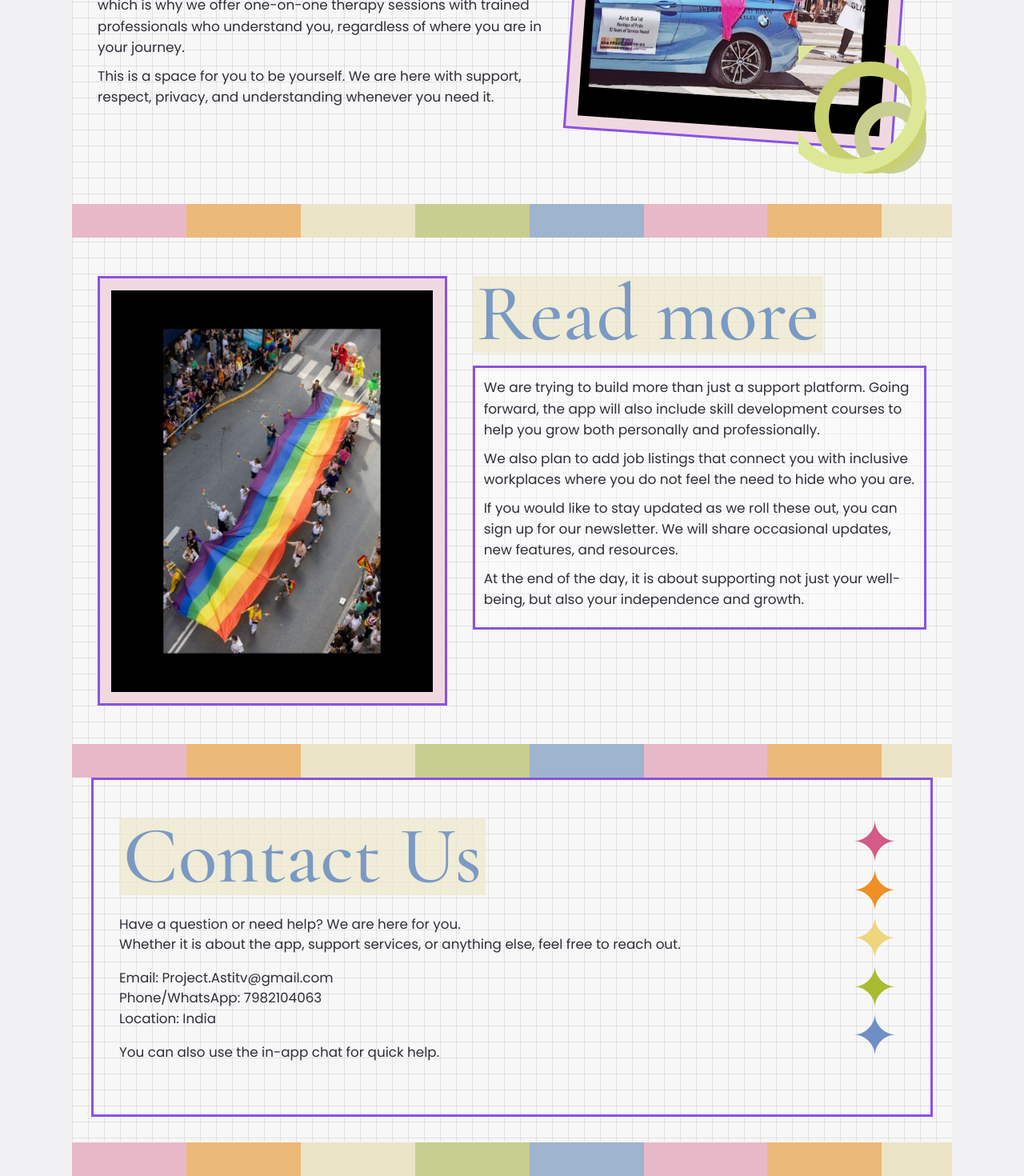
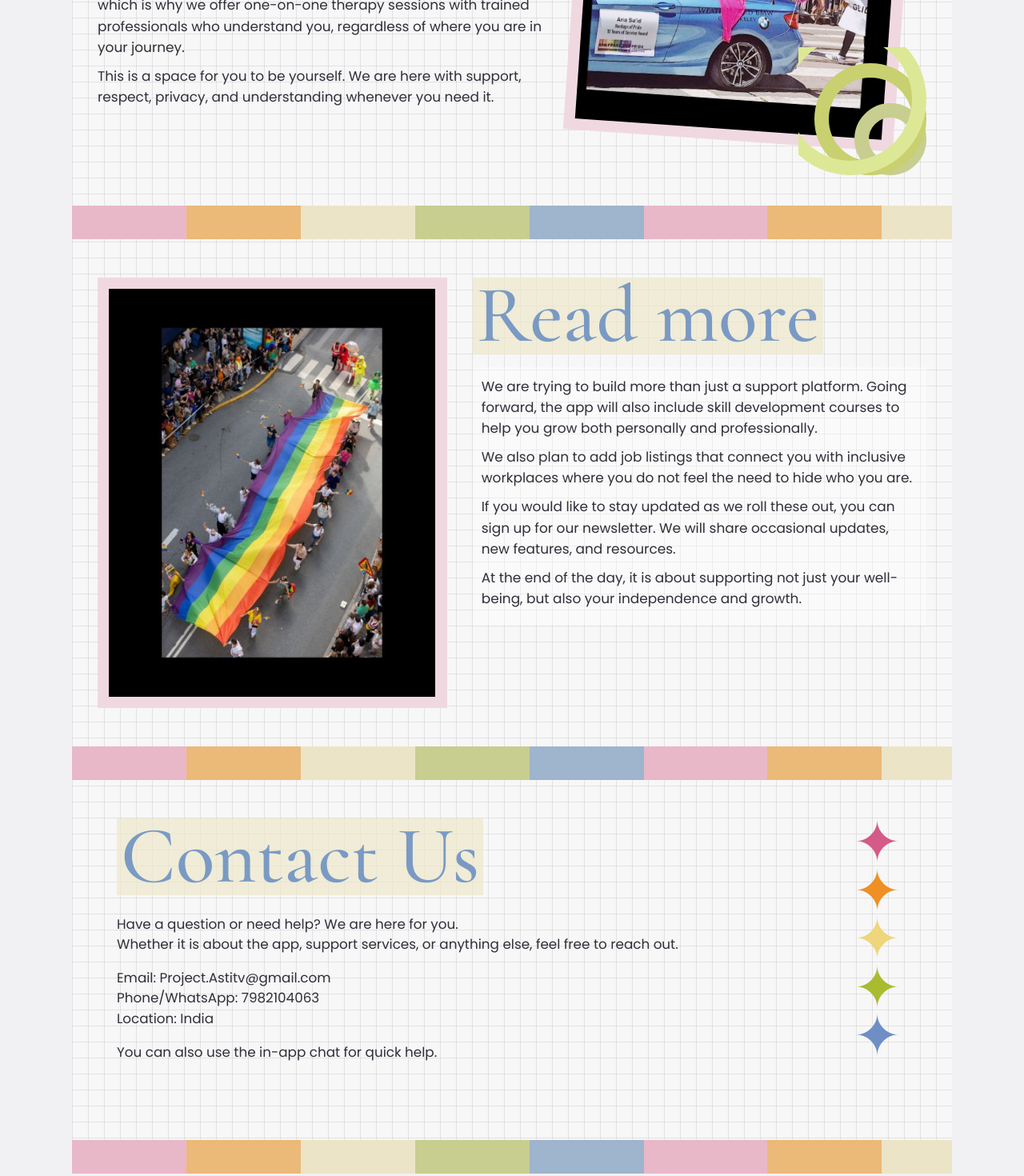
Before and after one commit to EnactusVIP/Astitva, a React (Vite) app: page / in a window 1280 px wide. Shown: the part 1019-2489 px from the top of the page at 80% size. Built offline with nearby package versions, Linux system fonts and the light colour scheme.

Commit message:
style: remove violet borders from polaroid, outlined, and contact components

```diff
--- a/src/App.css
+++ b/src/App.css
@@ -272,7 +272,6 @@ h2 {
 }
 
 .polaroid {
-  border: 3px solid var(--violet);
   background: var(--soft-pink);
   padding: 0.9rem;
   overflow: hidden;
@@ -333,7 +332,6 @@ h2 {
 }
 
 .outlined {
-  border: 3px solid var(--violet);
   padding: 0.7rem;
   background: rgba(255, 255, 255, 0.35);
 }
@@ -341,7 +339,6 @@ h2 {
 /* ── Contact ── */
 .contact {
   margin: 0 1.5rem 2rem;
-  border: 3px solid var(--violet);
   display: flex;
   justify-content: space-between;
   gap: 2rem;
```
